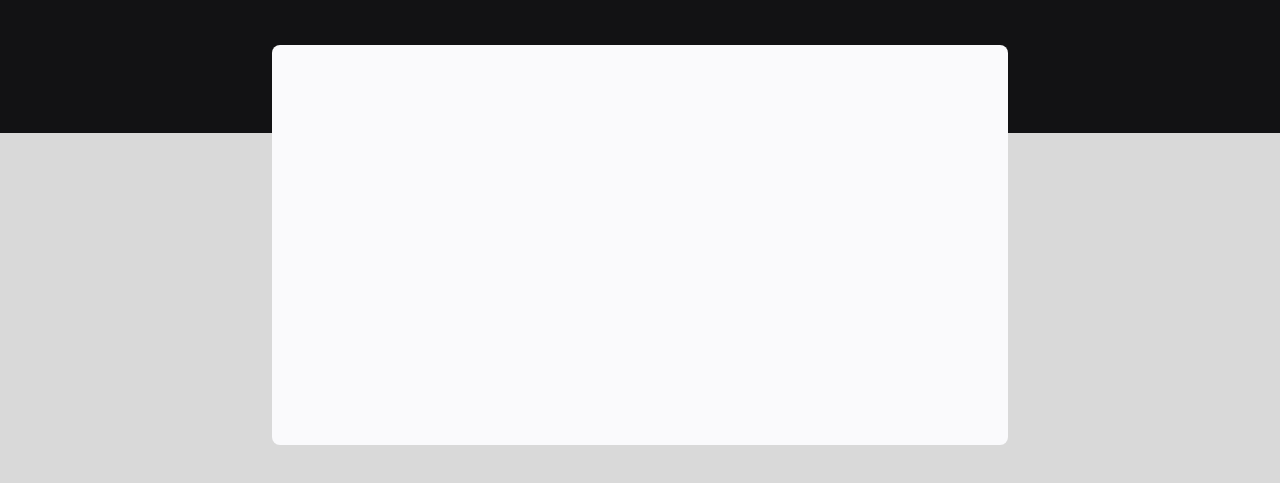
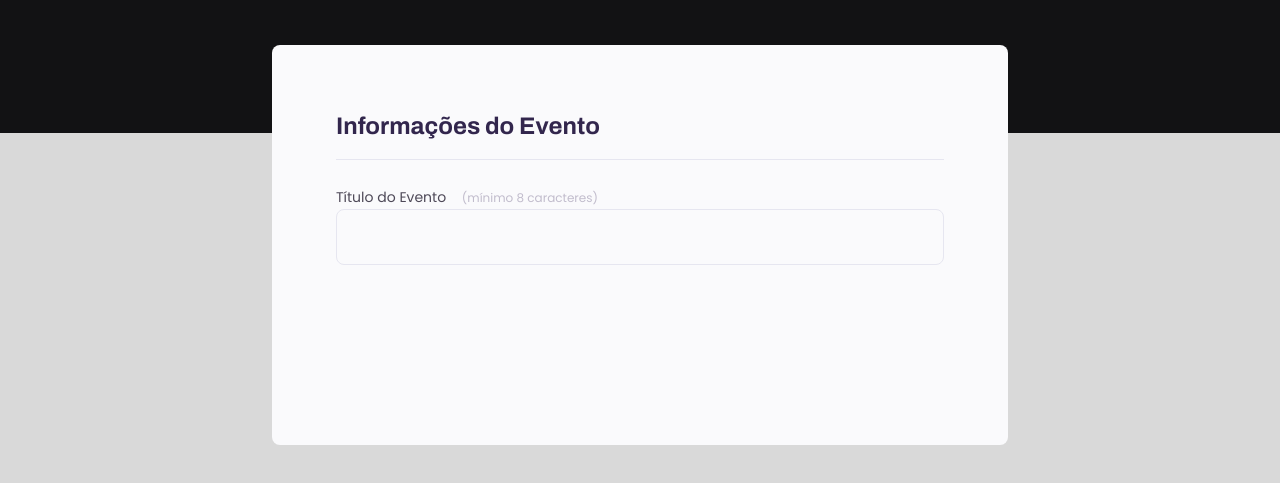
Before and after one commit to heyRickDev/Explorer-projeto03, a plain HTML site: page index.html in a window 1280 px wide. Shown: the part 235-718 px from the top of the page. Drawn offline with Linux system fonts and the light colour scheme.

Commit message:
criar inputs e definir espaçamentos

```diff
--- a/index.html
+++ b/index.html
@@ -18,7 +18,17 @@
         <h1>Crie e compartilhe seu evento.</h1>
         <p>O primeiro passo, é preencher esse formulário de inscrição.</p>
       </header>
-      <form></form>
+      <form>
+        <fieldset>
+          <legend>Informações do Evento</legend>
+          <div class="input-wrapper">
+            <label for="event-title"
+              >Título do Evento <span>(mínimo 8 caracteres)</span></label
+            >
+            <input type="text" id="event-title" />
+          </div>
+        </fieldset>
+      </form>
     </div>
   </body>
 </html>
--- a/style.css
+++ b/style.css
@@ -1,6 +1,9 @@
-body {
+* {
   margin: 0;
   padding: 0;
+  box-sizing: border-box;
+}
+body {
   background: #d9d9d9;
   font-family: "Poppins", sans-serif;
 }
@@ -13,6 +16,13 @@ body::before {
   left: 0;
   z-index: -1;
   background: #121214;
+}
+body,
+label,
+input,
+select,
+textarea {
+  font-family: "Poppins", sans-serif;
 }
 .page {
   width: 736px;
@@ -42,4 +52,38 @@ form {
   margin: 48px auto 0;
   border-radius: 8px;
   background: #fafafc;
+  padding: 64px;
 }
+fieldset {
+  border: none;
+}
+fieldset legend {
+  font-family: "Archivo", sans-serif;
+  color: #32264d;
+  font-size: 24px;
+  font-weight: bold;
+  line-height: 34px;
+  border-bottom: 1px solid #e6e6f0;
+  width: 100%;
+  padding-bottom: 16px;
+  margin-bottom: 24px;
+}
+fieldset input {
+  width: 100%;
+  border: 1px solid #e6e6f0;
+  border-radius: 8px;
+  background: #fafafc;
+  height: 56px;
+  padding-left: 24px;
+}
+.input-wrapper label {
+  color: #4e4958;
+  font-size: 14px;
+  line-height: 24px;
+}
+.input-wrapper label span {
+  padding-left: 12px;
+  color: #c1bccc;
+  font-size: 12px;
+  line-height: 20px;
+}
```
